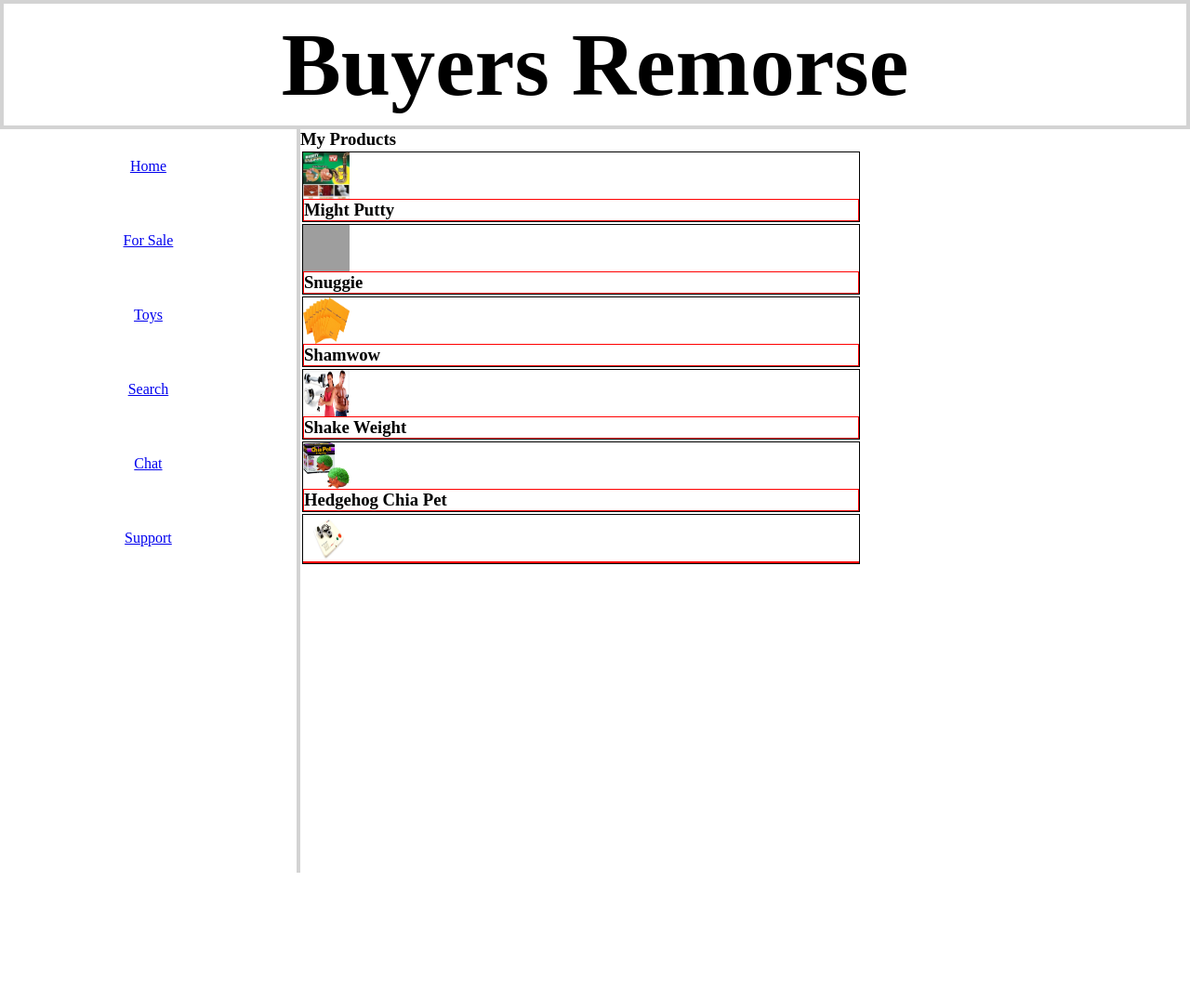
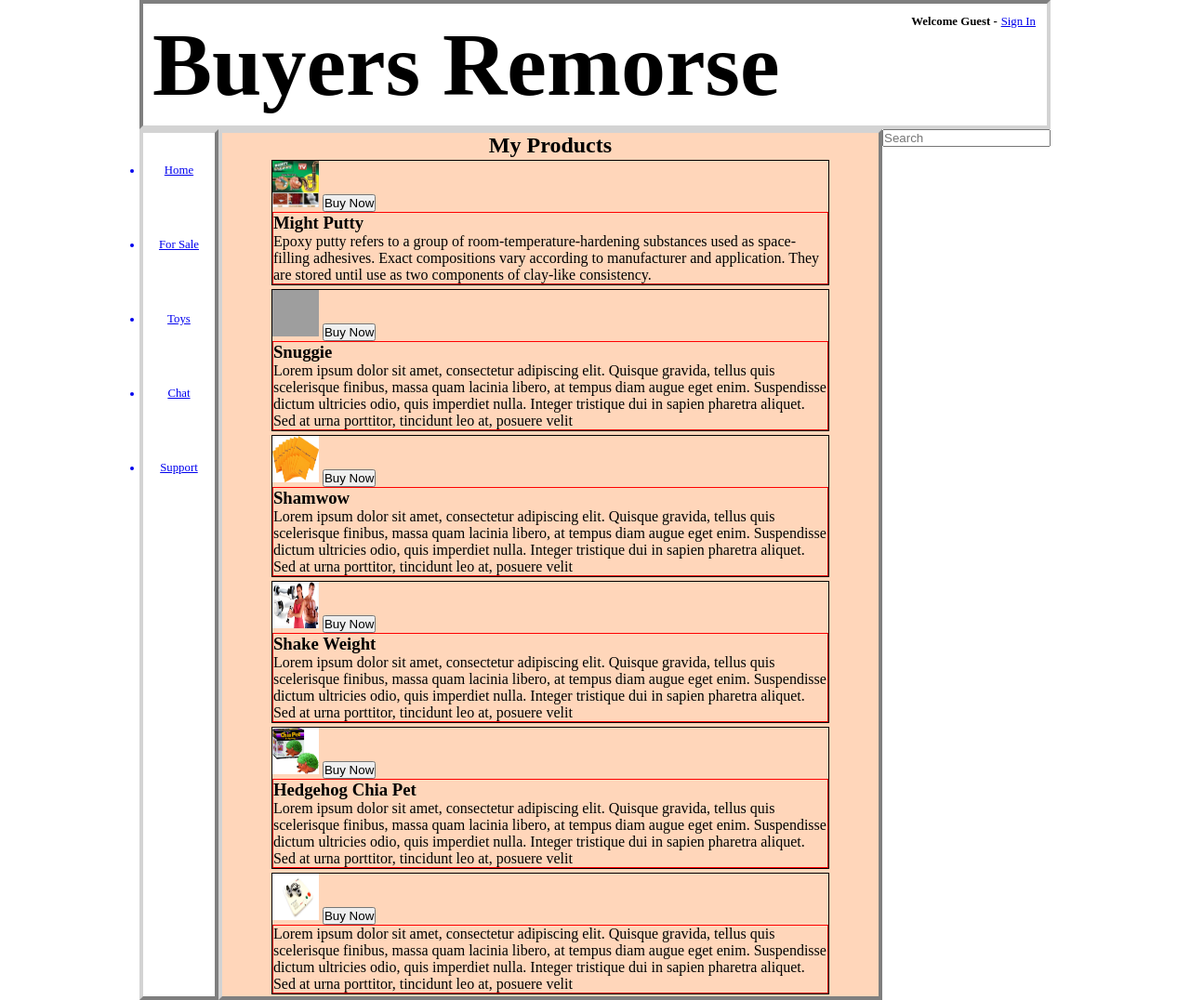
Before and after one commit to NSS-Evening-Cohort-17/what-a-design-runtime-terror, a plain HTML site: page glenn.html in a window 1280 px wide. Shown: the whole page at 93% size. Before the commit the page ends 939 px from the top, so only its background shows below. Drawn offline with Linux system fonts and the light colour scheme; grey boxes are pictures that could not be loaded.

Commit message:
a few changes

```diff
--- a/glenn.html
+++ b/glenn.html
@@ -8,28 +8,46 @@
 </head>
 <body>
     <div class="app">
-        <div class="space stars1"></div>
-        <div class="space stars2"></div>
-        <div class="space stars3"></div>
+
         <header class="sells-header">
             <h1>Buyers Remorse</h1>
+
+            <div class="header-side">
+                <h6>Welcome Guest -</h6>
+                <a href="#">Sign In</a>
+            </div>
         </header>
         <main class="product-container">
+            <header class="product-header">
+                <input type="text" placeholder="Search">
+            </header>
             <section id="main-content">
+                <h1>My Products</h1>
                 <article>
-                    <h1>My Products</h1>
                     <figure class="product-item">
                         <img class="" src="./images/glennImages/mightyPutty.jpg" alt="Mighty Putty">
+                        <button>Buy Now</button>
                         <figcaption>
                             <h1>Might Putty</h1>
+                            <p>Epoxy putty refers to a group of room-temperature-hardening
+                                substances used as space-filling adhesives. Exact compositions
+                                vary according to manufacturer and application. They are stored
+                                until use as two components of clay-like consistency.</p>
                         </figcaption>
                     </figure>
                 </article>
                 <article>
                     <figure class="product-item">
                         <img class="" src="./images/glennImages/snuggie.png" alt="Snuggie">
+                        <button>Buy Now</button>
                         <figcaption>
                             <h1>Snuggie</h1>
+                            <p>Lorem ipsum dolor sit amet, consectetur adipiscing elit.
+                                Quisque gravida, tellus quis scelerisque finibus, massa
+                                quam lacinia libero, at tempus diam augue eget enim. Suspendisse
+                                dictum ultricies odio, quis imperdiet nulla. Integer tristique
+                                dui in sapien pharetra aliquet. Sed at urna porttitor, tincidunt
+                                leo at, posuere velit</p>
                         </figcaption>
                     </figure>
 
@@ -37,33 +55,61 @@
                 <article>
                     <figure class="product-item">
                         <img class="" src="./images/glennImages/shamwow.jpg" alt="Sham Wow">
+                        <button>Buy Now</button>
                         <figcaption>
                             <h1>Shamwow</h1>
+                            <p>Lorem ipsum dolor sit amet, consectetur adipiscing elit.
+                                Quisque gravida, tellus quis scelerisque finibus, massa
+                                quam lacinia libero, at tempus diam augue eget enim. Suspendisse
+                                dictum ultricies odio, quis imperdiet nulla. Integer tristique
+                                dui in sapien pharetra aliquet. Sed at urna porttitor, tincidunt
+                                leo at, posuere velit</p>
                         </figcaption>
                     </figure>
                 </article>
                 <article>
                     <figure class="product-item">
                         <img class="" src="./images/glennImages/shakeWeight.jpg" alt="Shake Weight">
+                        <button>Buy Now</button>
                         <figcaption>
                             <h1>Shake Weight</h1>
+                            <p>Lorem ipsum dolor sit amet, consectetur adipiscing elit.
+                                Quisque gravida, tellus quis scelerisque finibus, massa
+                                quam lacinia libero, at tempus diam augue eget enim. Suspendisse
+                                dictum ultricies odio, quis imperdiet nulla. Integer tristique
+                                dui in sapien pharetra aliquet. Sed at urna porttitor, tincidunt
+                                leo at, posuere velit</p>
                         </figcaption>
                     </figure>
                 </article>
                 <article>
                     <figure class="product-item">
                         <img class="" src="./images/glennImages/hedgehogChiaPet.jpg" alt="Hedgehog Chia Pet">
+                        <button>Buy Now</button>
                         <figcaption>
                             <h1>Hedgehog Chia Pet</h1>
+                            <p>Lorem ipsum dolor sit amet, consectetur adipiscing elit.
+                                Quisque gravida, tellus quis scelerisque finibus, massa
+                                quam lacinia libero, at tempus diam augue eget enim. Suspendisse
+                                dictum ultricies odio, quis imperdiet nulla. Integer tristique
+                                dui in sapien pharetra aliquet. Sed at urna porttitor, tincidunt
+                                leo at, posuere velit</p>
                         </figcaption>
                     </figure>
                 </article>
                 <article>
                     <figure class="product-item">
                         <img class="" src="./images/glennImages/lifeCall.jpg" alt="Life Call">
+                        <button>Buy Now</button>
                         <figcaption>
                             <h1>
                             </h1>
+                            <p>Lorem ipsum dolor sit amet, consectetur adipiscing elit.
+                                Quisque gravida, tellus quis scelerisque finibus, massa
+                                quam lacinia libero, at tempus diam augue eget enim. Suspendisse
+                                dictum ultricies odio, quis imperdiet nulla. Integer tristique
+                                dui in sapien pharetra aliquet. Sed at urna porttitor, tincidunt
+                                leo at, posuere velit</p>
                         </figcaption>
                     </figure>
                 </article>
@@ -76,7 +122,6 @@
                             <a href="#" class="list-item"><li>Home</li></a>
                             <a href="#" class="list-item"><li>For Sale</li></a>
                             <a href="#" class="list-item"><li>Toys</li></a>
-                            <a href="#" class="list-item"><li>Search</li></a>
                             <a href="#" class="list-item"><li>Chat</li></a>
                             <a href="#" class="list-item"><li>Support</li></a>
                         </ul>
--- a/style/glenn.css
+++ b/style/glenn.css
@@ -4,14 +4,35 @@
     box-sizing: border-box;
 }
 
+.app {
+    padding-left: 150px;
+    padding-right: 150px;
+}
+
 /* Main content */
 
 .sells-header {
+    display: flex;
+    justify-content: space-between;
     text-align: center;
     font-size: 3rem;
     padding: 10px;
-    border: 4px solid lightgrey;
+    border: 4px inset lightgrey;
 }
+
+.header-side {
+    display: flex;
+    margin: 0;
+    padding: 0;
+    height: auto;
+    width: auto;
+}
+
+.header-side h6, a{
+    font-size: .8rem;
+    margin: 2px;
+}
+
 
 .product-container {
     display: flex;
@@ -19,16 +40,21 @@
 }
 
 #main-content {
+    background-color: #FFD6BA;
     flex-grow: 6;
-    height: 100vh;
+    height: 100%;
+    display: flex;
+    align-items: center;
+    flex-direction: column;
     max-width: 369px;
     max-width: 100%;
-    border-left: 2px solid lightgray;
+    margin: .2px;
+    border: 4px outset lightgray;
 }
 
 #aside-content {
     flex-grow: 2;
-    border-right: 2px solid lightgray;
+    border: 4px outset lightgray;
 }
 
 .aside-navigation {
```
